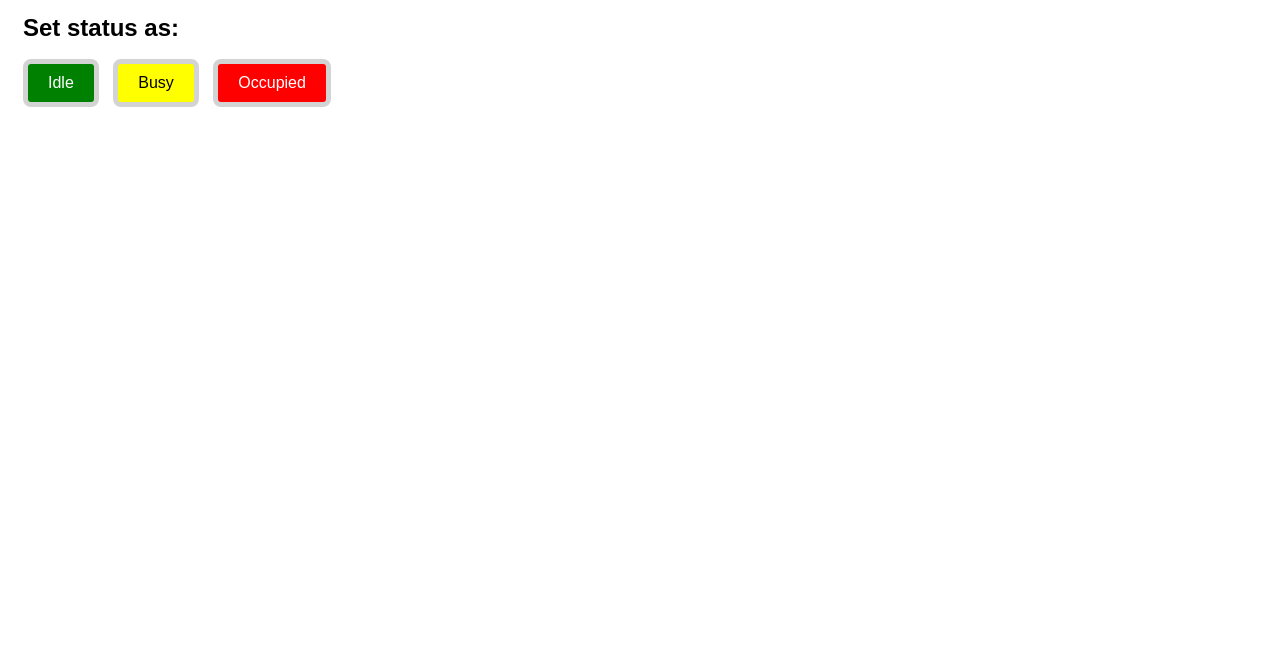
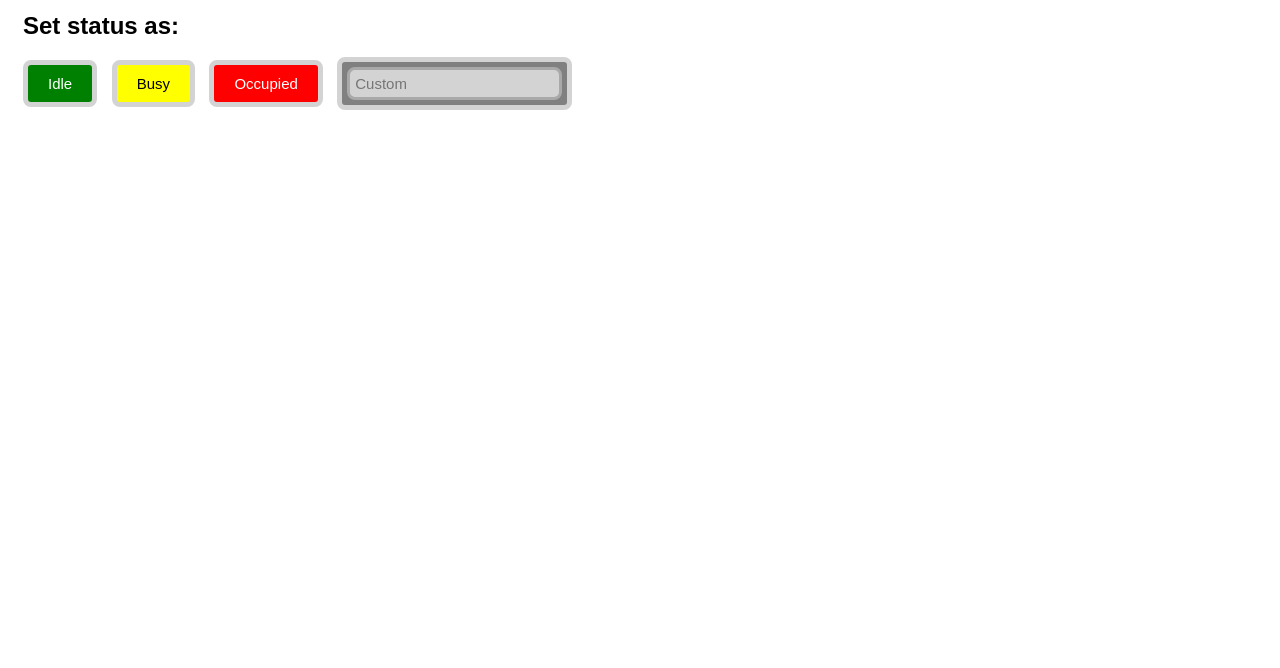
Before and after one commit to non-GUIcoder/StatusDisplay, a plain HTML site: page admin.html in a window 1280 px wide. Shown: the part 132-800 px from the top of the page. Drawn offline with Linux system fonts and the light colour scheme.

Commit message:
Added custom status

```diff
--- a/admin.html
+++ b/admin.html
@@ -21,6 +21,10 @@
     <button onclick="setStatus('idle')" class="large" style="background-color: green;">Idle</button>
     <button onclick="setStatus('busy')" class="large" style="background-color: yellow; color: black;">Busy</button>
     <button onclick="setStatus('occupied')" class="large" style="background-color: red;">Occupied</button>
+    <button onclick="setStatus(document.getElementById('customInput').value)" class="large" style="background-color: gray; padding: unset;">
+        <input type="text" id="customInput" placeholder="Custom" style="width: -webkit-fill-available; width: -moz-available">
+    </button>
+
 </body>
 
 <script>
--- a/stylesheet.css
+++ b/stylesheet.css
@@ -21,6 +21,17 @@ h2 {
     margin-bottom: 12px;
 }
 
+input {
+    margin: 5px;
+    background-color: lightgray;
+    border: solid darkgray;
+    border-radius: 8px;
+    user-select: none;
+    outline: none;
+    padding: 5px;
+    font: 15px Arial;
+}
+
 @media screen and (max-width: 600px) {
     button.large {
         width: 100%;
@@ -41,7 +52,7 @@ button.large {
     text-align: center;
     text-decoration: none;
     display: inline-block;
-    font-size: 16px;
+    font: 15px Arial;
     border-radius: 8px;
     outline: none;
     margin: 5px;
```
